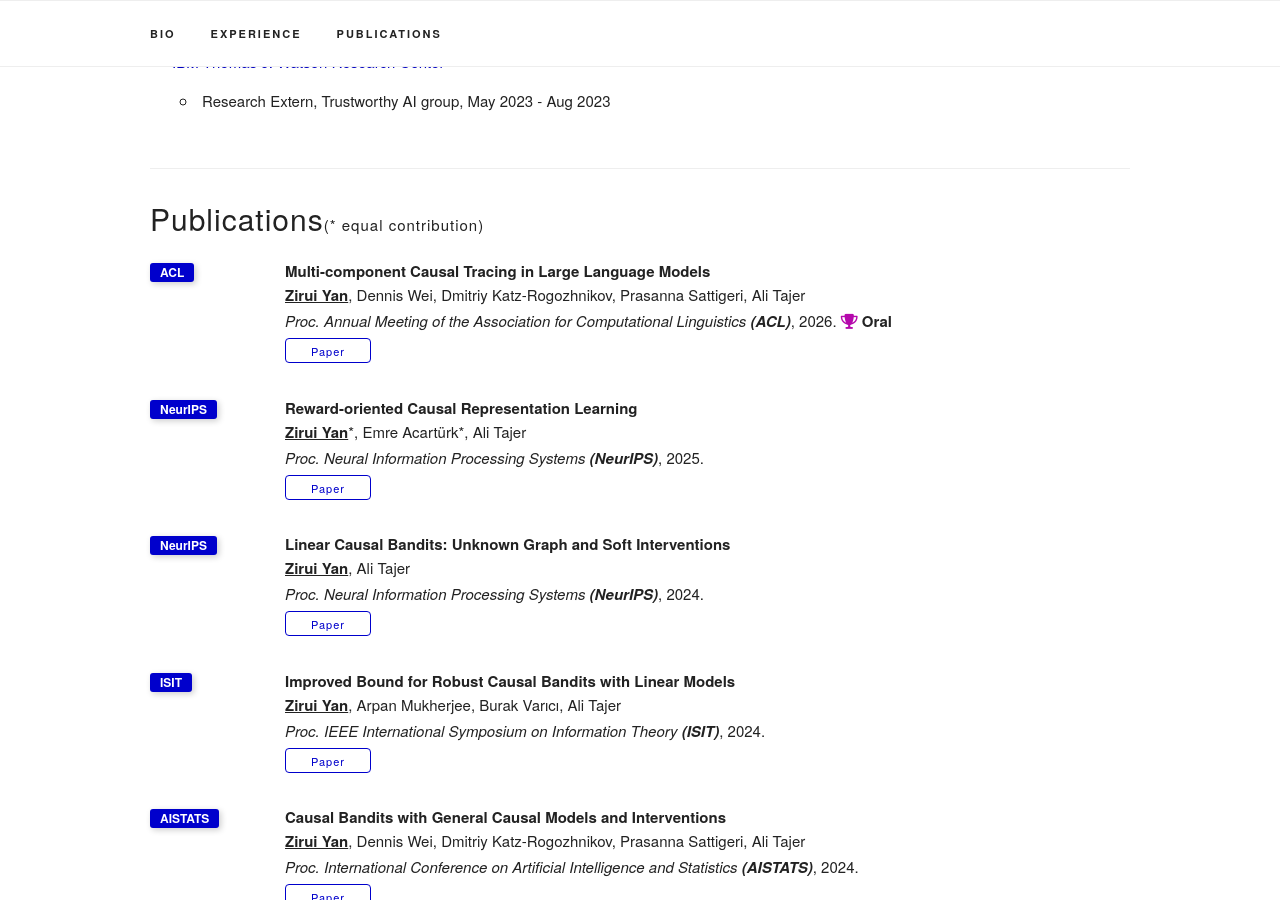
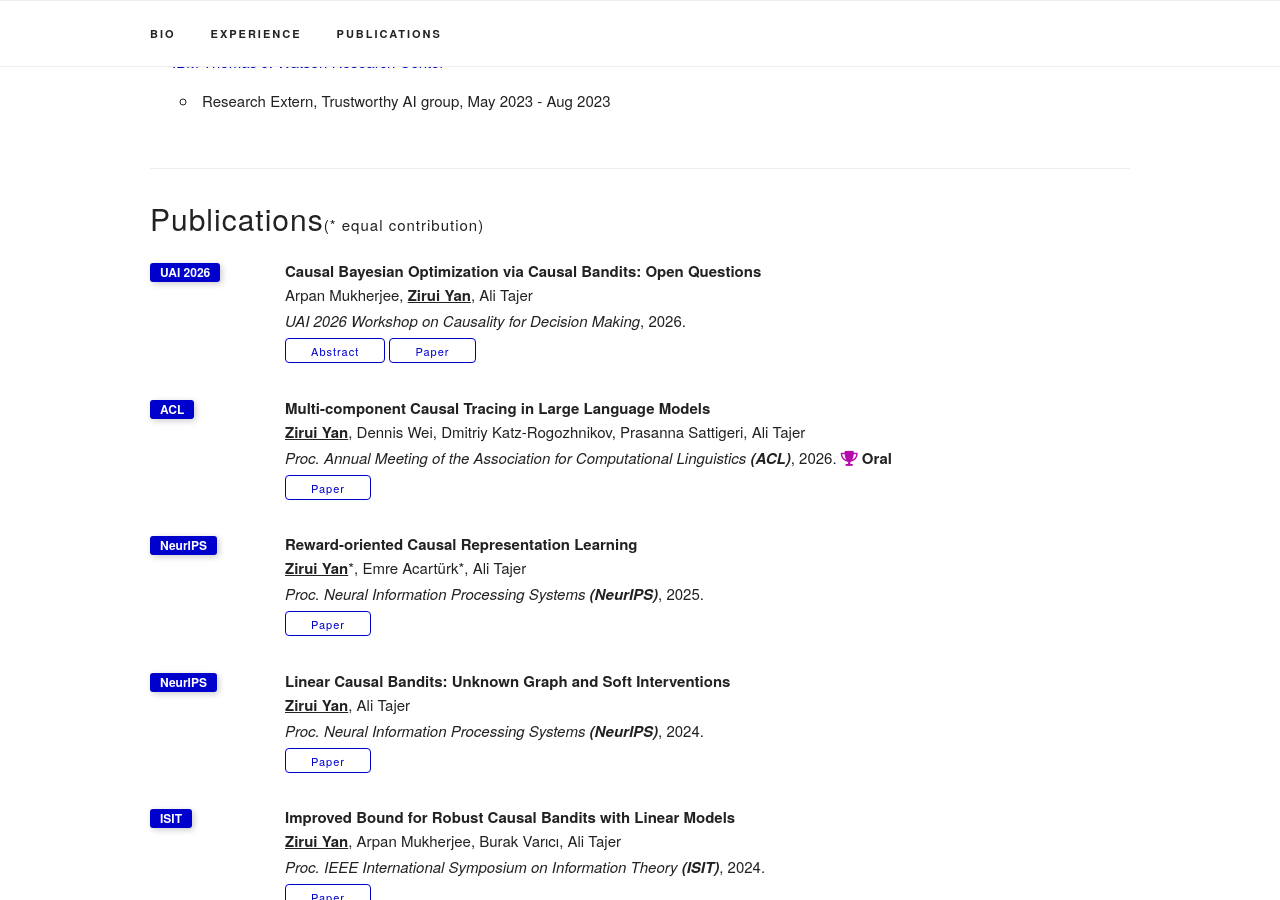
Before and after one commit to ZiruiYan/ziruiyan.github.io, a Jekyll site: the page built from index.html, in a window 1280 px wide and 900 px high, scrolled down 910 px. Built offline with Jekyll 4.4.1, drawn with Linux system fonts in a browser that asks for light colours; some web fonts are replaced.

Commit message:
Add UAI 2026 workshop publication

```diff
--- a/_config.yml
+++ b/_config.yml
@@ -1,6 +1,7 @@
 source:      .
 destination: ./_site
 includes:    ./_includes
+url:         "https://ziruiyan.github.io"
 baseurl: ""
 
 collections:
--- a/_data/publications.yaml
+++ b/_data/publications.yaml
@@ -1,4 +1,13 @@
 papers:
+  - title: "Causal Bayesian Optimization via Causal Bandits: Open Questions"
+    authors: "Arpan Mukherjee, <strong><u>Zirui Yan</strong></u>, Ali Tajer"
+    venue: "UAI 2026 Workshop on Causality for Decision Making"
+    year: "2026"
+    paper_page: "/publications/causal-bayesian-optimization-via-causal-bandits-open-questions/"
+    paper_pdf: "/publications/causal-bayesian-optimization-via-causal-bandits-open-questions/causal-bayesian-optimization-via-causal-bandits-open-questions.pdf"
+    selected: y
+    label: "UAI 2026"
+
   - title: "Multi-component Causal Tracing in Large Language Models"
     authors: " <strong><u>Zirui Yan</strong></u>, Dennis Wei, Dmitriy Katz-Rogozhnikov, Prasanna Sattigeri, Ali Tajer"
     venue: "Proc. Annual Meeting of the Association for Computational Linguistics <strong>(ACL)</strong>"
--- a/_layouts/default.html
+++ b/_layouts/default.html
@@ -1,18 +1,31 @@
 <!DOCTYPE html>
 <html lang="en">
 <head>
+
+  {% assign canonical_url = page.url | replace: "index.html", "" | absolute_url %}
+  {% assign page_description = page.description | default: "Homepage of Zirui Yan." %}
 
   <!-- Basic Page Needs
   –––––––––––––––––––––––––––––––––––––––––––––––––– -->
   <meta charset="utf-8">
   <title>{{ site.data.main_info.name }} | {{ page.title }}</title>
-  <meta name="description" content="Homepage for Quan Xiao, Information Science Professor at Cornell Tech.">
-  <meta name="author" content="Quan">
-  <meta property="og:title" content="Quan Xiao | Home" />
-  <meta property="og:type" content="website" />
-  <meta property="og:url" content="https://jenniferquanxiao.github.io/award.html" />
-  <meta property="og:site_name" content="Quan Xiao" />
-  <link rel="canonical" href="https://jenniferquanxiao.github.io/award.html" />
+  <meta name="description" content="{{ page_description | escape }}">
+  <meta name="author" content="{{ site.data.main_info.name | escape }}">
+  <meta property="og:title" content="{{ page.title | escape }}" />
+  <meta property="og:type" content="{% if page.citation_title %}article{% else %}website{% endif %}" />
+  <meta property="og:url" content="{{ canonical_url }}" />
+  <meta property="og:site_name" content="{{ site.data.main_info.name | escape }}" />
+  <link rel="canonical" href="{{ canonical_url }}" />
+
+  {% if page.citation_title %}
+  <meta name="citation_title" content="{{ page.citation_title | escape }}">
+  {% for citation_author in page.citation_authors %}
+  <meta name="citation_author" content="{{ citation_author | escape }}">
+  {% endfor %}
+  <meta name="citation_publication_date" content="{{ page.citation_publication_date | escape }}">
+  <meta name="citation_conference_title" content="{{ page.citation_conference_title | escape }}">
+  <meta name="citation_pdf_url" content="{{ page.citation_pdf_url | escape }}">
+  {% endif %}
 
   <!-- Mobile Specific Metas
   –––––––––––––––––––––––––––––––––––––––––––––––––– -->
--- a/index.html
+++ b/index.html
@@ -113,6 +113,10 @@ title: Home
             <i class="fa fa-trophy" style="color:#B509AC"></i> <b>{{ paper.award }}</b></p>
             {% endif %}
             <div class="paper-buttons">
+              {% if paper.paper_page %}
+                <a class="button" href="{{ paper.paper_page }}">Abstract</a>
+              {% endif %}
+
               {% if paper.paper_pdf %}
                 <a class="button" href="{{ paper.paper_pdf }}" target="_blank">Paper</a>
               {% endif %}
--- /dev/null
+++ b/publications/causal-bayesian-optimization-via-causal-bandits-open-questions/index.html
@@ -0,0 +1,40 @@
+---
+layout: default
+title: "Causal Bayesian Optimization via Causal Bandits: Open Questions"
+description: "A perspective on causal Bayesian optimization through the lens of causal bandits, presented at the UAI 2026 Workshop on Causality for Decision Making."
+permalink: /publications/causal-bayesian-optimization-via-causal-bandits-open-questions/
+citation_title: "Causal Bayesian Optimization via Causal Bandits: Open Questions"
+citation_authors:
+  - "Arpan Mukherjee"
+  - "Zirui Yan"
+  - "Ali Tajer"
+citation_publication_date: "2026"
+citation_conference_title: "UAI 2026 Workshop on Causality for Decision Making"
+citation_pdf_url: "https://ziruiyan.github.io/publications/causal-bayesian-optimization-via-causal-bandits-open-questions/causal-bayesian-optimization-via-causal-bandits-open-questions.pdf"
+---
+
+<article class="docs-section publication-page">
+  <h1 class="citation_title">Causal Bayesian Optimization via Causal Bandits: Open Questions</h1>
+  <p class="citation_author"><strong>Arpan Mukherjee, Zirui Yan, and Ali Tajer</strong></p>
+  <p><em>UAI 2026 Workshop on Causality for Decision Making</em></p>
+
+  <p>
+    <a class="button" href="causal-bayesian-optimization-via-causal-bandits-open-questions.pdf">Download PDF</a>
+  </p>
+
+  <h2>Abstract</h2>
+  <p>
+    Causal bandits (CBs) provide a principled approach to the sequential design of interventions
+    (experiments) on causal systems to optimize any desired utility of interest. Implicitly, CB
+    algorithms learn the causal model while performing experiments, to the extent that the model's
+    information is needed for optimizing the desired utility. This paper provides a perspective and
+    framework for viewing and analyzing causal Bayesian optimization (CBO) through the lens of CBs.
+    Despite their distinctions, CBO and CB problems share the same principle: causal structure can be
+    used to share information across interventions and avoid treating actions as independent
+    alternatives. Specifically, this paper first compares the two lines of literature on CBs and CBOs
+    with respect to the roles of graph structures, intervention models, and function-class assumptions,
+    distinguishing graph-theoretic sources of complexity from those arising from posterior
+    surrogate-model complexity. Finally, it identifies open problems in CBO that can be addressed using
+    recent advances in CBs.
+  </p>
+</article>
```
Also changed, not shown: 2 other files.
